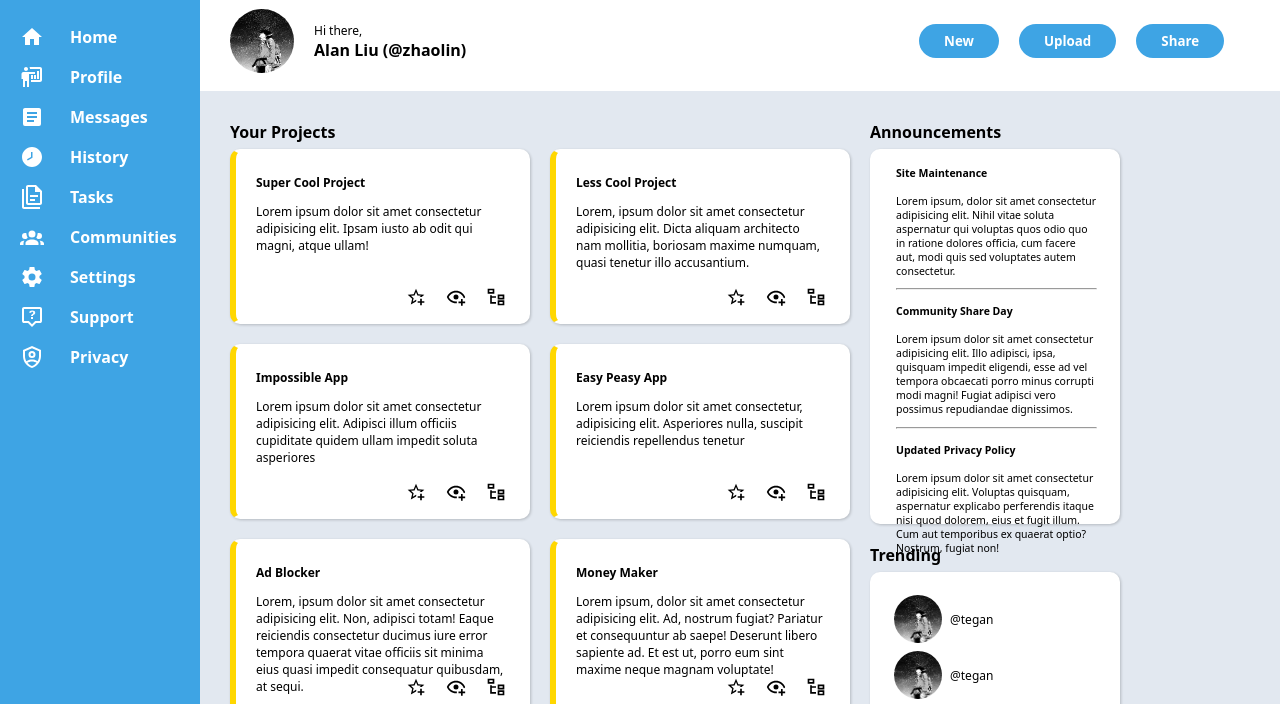
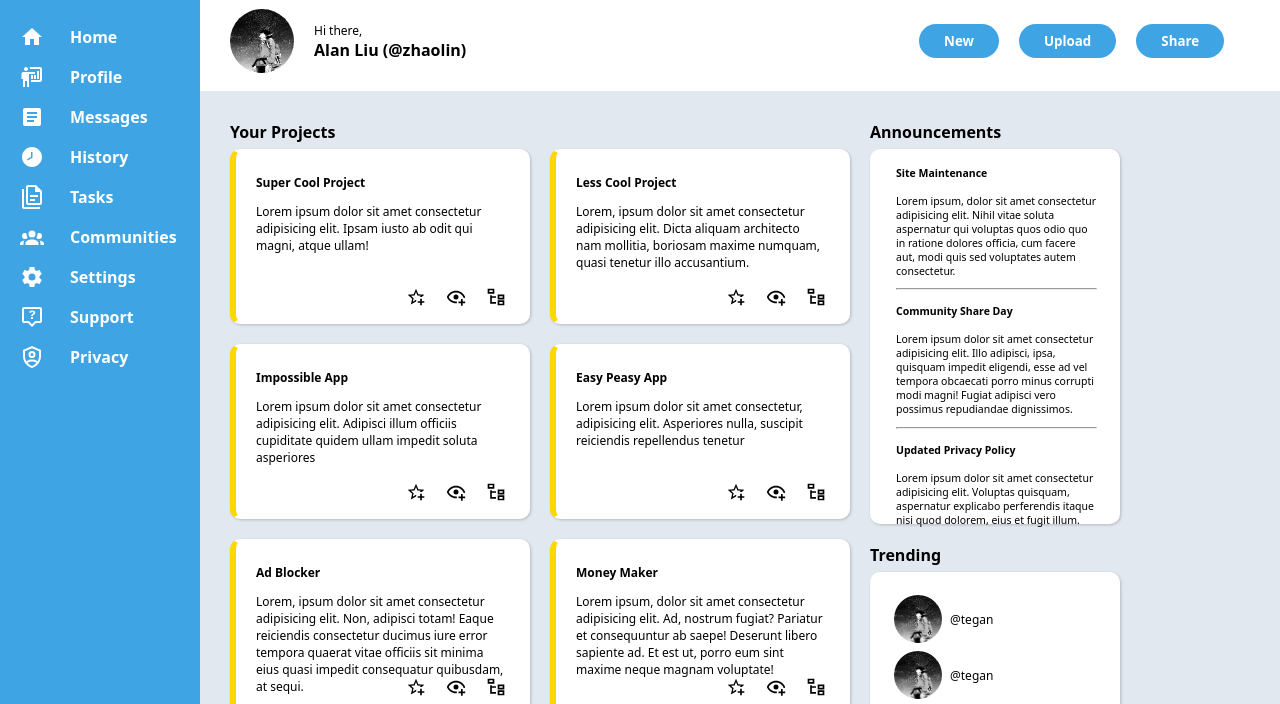
Before and after one commit to zhaolinnn/top-dashboard-project, a plain HTML site: page index.html in a window 1280 px wide. Shown: the part 69-773 px from the top of the page. Drawn offline with Linux system fonts and the light colour scheme.

Commit message:
Weird sizing issue on github pages

```diff
--- a/index.html
+++ b/index.html
@@ -158,7 +158,7 @@
                         <p>Lorem ipsum dolor sit amet consectetur adipisicing elit. Illo adipisci, ipsa, quisquam impedit eligendi, esse ad vel tempora obcaecati porro minus corrupti modi magni! Fugiat adipisci vero possimus repudiandae dignissimos.</p>
                         <hr>
                         <h4>Updated Privacy Policy</h4>
-                        <p>Lorem ipsum dolor sit amet consectetur adipisicing elit. Voluptas quisquam, aspernatur explicabo perferendis itaque nisi quod dolorem, eius et fugit illum. Cum aut temporibus ex quaerat optio? Nostrum, fugiat non!</p>
+                        <p>Lorem ipsum dolor sit amet consectetur adipisicing elit. Voluptas quisquam, aspernatur explicabo perferendis itaque nisi quod dolorem, eius et fugit illum. </p>
 
                     </div>
 
```
